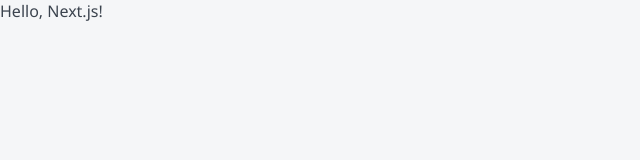
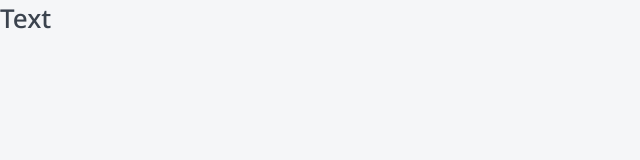
Before and after one commit to CallMeMaksimG/top-app, a Next.js app: page / in a window 1280 px wide. Shown: the top 160 px of the page, without its empty margins (0-640 px from the left). Built offline with nearby package versions, Linux system fonts and the light colour scheme.

Commit message:
Добавить компонент Htag

```diff
--- a/package.json
+++ b/package.json
@@ -23,6 +23,7 @@
     "@typescript-eslint/parser": "^6.17.0",
     "cross-env": "^7.0.3",
     "eslint": "^8.56.0",
+    "sass": "^1.69.7",
     "stylelint": "^16.1.0",
     "stylelint-config-recess-order": "^4.4.0",
     "stylelint-config-standard": "^36.0.0",
--- a/pages/_app.tsx
+++ b/pages/_app.tsx
@@ -1,6 +1,6 @@
 import type { AppProps } from 'next/app';
 import Head from 'next/head';
-import '../styles/globals.css';
+import '../styles/globals.scss';
 
 export default function App({ Component, pageProps }: AppProps) {
     return (
--- a/pages/index.tsx
+++ b/pages/index.tsx
@@ -1,3 +1,9 @@
+import { Htag } from '@/components';
+
 export default function Page() {
-    return <>Hello, Next.js!</>
+    return (
+        <>
+            <Htag tag="h1">Text</Htag>
+        </>
+    );
 }
--- /dev/null
+++ b/src/components/Htag/Htag.module.scss
@@ -0,0 +1,17 @@
+.h1 {
+    font-size: 26px;
+    font-weight: 500;
+    margin: 0;
+}
+
+.h2 {
+    font-size: 22px;
+    font-weight: 500;
+    margin: 0;
+}
+
+.h3 {
+    font-size: 20px;
+    font-weight: 600;
+    margin: 0;
+}
--- /dev/null
+++ b/src/components/Htag/Htag.props.ts
@@ -0,0 +1,6 @@
+import { ReactNode } from 'react';
+
+export interface HTagProps {
+    tag: 'h1' | 'h2' | 'h3';
+    children: ReactNode;
+}
--- /dev/null
+++ b/src/components/Htag/Htag.tsx
@@ -0,0 +1,15 @@
+import { HTagProps } from './Htag.props';
+import styles from './Htag.module.scss';
+
+export const Htag = ({ tag, children }: HTagProps): JSX.Element => {
+    switch (tag) {
+        case 'h1':
+            return <h1 className={styles.h1}>{children}</h1>;
+        case 'h2':
+            return <h2 className={styles.h2}>{children}</h2>;
+        case 'h3':
+            return <h3 className={styles.h3}>{children}</h3>;
+        default:
+            return <></>;
+    }
+};
--- /dev/null
+++ b/src/components/index.ts
@@ -0,0 +1 @@
+export * from './Htag/Htag';
```
Also changed, not shown: styles/globals.scss (renamed from styles/globals.css), 1 other file (tests, documents, lock files or other folders).
